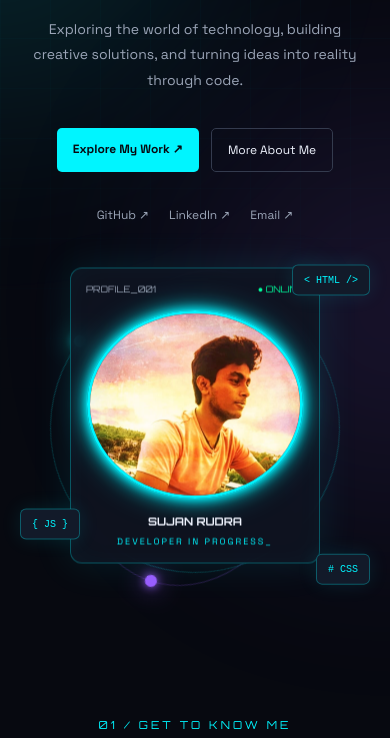
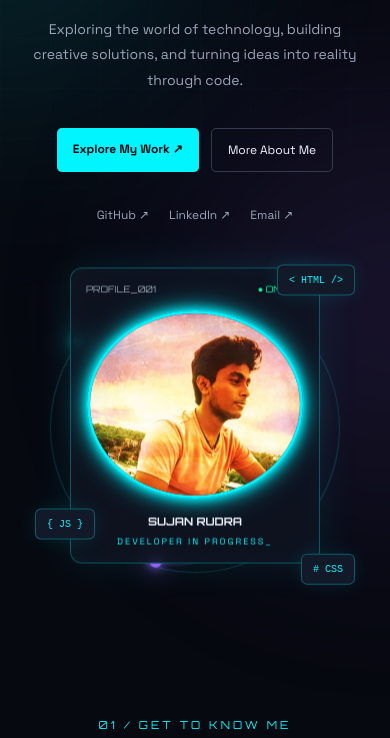
Before and after one commit to SujanRudra/portfolio2k26, a plain HTML site: page index.html in a window 390 px wide. Shown: the part 362-1100 px from the top of the page. Drawn offline with Linux system fonts and the light colour scheme.

Commit message:
Update responsive.css

```diff
--- a/css/responsive.css
+++ b/css/responsive.css
@@ -1,4 +1,3 @@
-
 /* ==============================
    RESPONSIVE DESIGN
 ============================== */
@@ -188,8 +187,8 @@
     }
 
     .orbit-two {
-        width: 320px;
-        height: 240px;
+        width: 280px;
+        height: 190px;
     }
 
     .floating-tag {
@@ -396,3 +395,19 @@
         padding: 35px 20px;
     }
 }
+
+/* Prevent horizontal movement on mobile */
+
+@media (max-width: 650px) {
+
+    html,
+    body {
+        overflow-x: clip;
+    }
+
+    .hero-visual {
+        max-width: 320px;
+        margin-inline: auto;
+    }
+
+}
```
